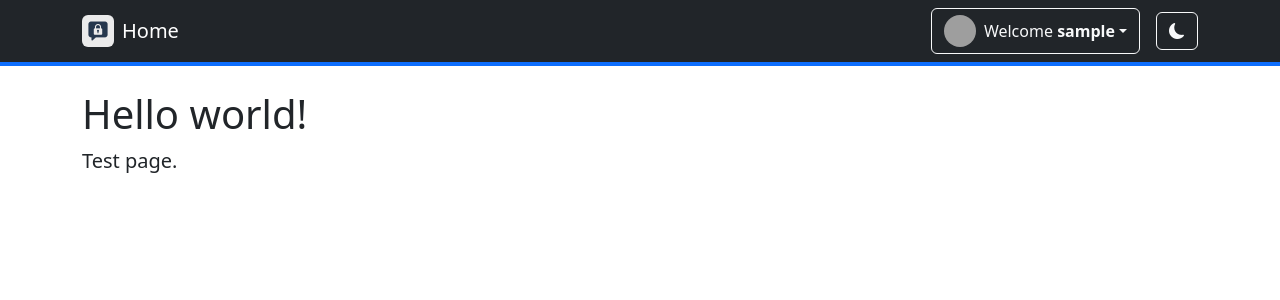
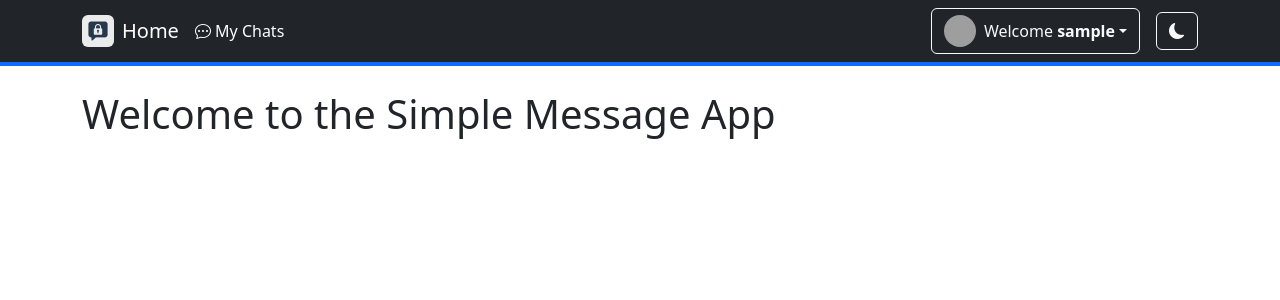
Before and after one commit to JamesRees987/flask-simple-msg, a Flask app: page /home in a window 1280 px wide. Shown: the top 300 px of the page. Run offline with Flask 3, Linux system fonts and the light colour scheme; the visitor is signed in with stand-in values (Sample User, id 1); grey boxes are pictures that could not be loaded.

Commit message:
Chat pages backbone setup

```diff
--- a/app/app.py
+++ b/app/app.py
@@ -1,6 +1,7 @@
 from flask import Flask
 from routes.routes import route
 from routes.auth import auth
+from routes.chats import chat
 from os import getenv
 from flask_login import LoginManager
 from model.models import User
@@ -25,6 +26,7 @@ app = Flask(__name__)
 # Register blueprints
 app.register_blueprint(route)
 app.register_blueprint(auth)
+app.register_blueprint(chat)
 
 # Expose credentials on app config for other modules if needed
 app.config["DB_CREDENTIALS"] = dbCreds
@@ -41,7 +43,7 @@ db.init_app(app)
 # Login manager
 login_manager = LoginManager()
 login_manager.init_app(app)
-login_manager.login_view = 'login'  # Redirect to login page if not authenticated
+login_manager.login_view = 'auth.signIn'  # Redirect to login page if not authenticated
 login_manager.login_message = 'Please log in to access this page.'
 
 # SocketIO setup
@@ -57,4 +59,4 @@ if __name__ == "__main__":
         logging.info("Creating database tables if not exist...")
         db.create_all()
         logging.info("Database tables created or already exist.")
-    socketio.run(app)
+    socketio.run(app, debug=True)
--- a/app/templates/base.html
+++ b/app/templates/base.html
@@ -56,6 +56,13 @@
           />
           <span>Home</span>
         </a>
+        {% if current_user.is_authenticated %}
+        <a
+          class="nav-link text-white"
+          href="{{ url_for('chat.myChat', email=current_user.email) }}"
+          ><i class="bi bi-chat-dots"></i> My Chats</a
+        >
+        {% endif %}
         <div class="ms-auto d-flex gap-3 align-items-center">
           {% if current_user.is_authenticated %}
           <!-- Show when user is logged in -->
--- /dev/null
+++ b/app/templates/chats/chat.html
@@ -0,0 +1,4 @@
+{% extends "base.html" %} {% block title %}My Chats - Simple Message App{%
+endblock %} {% block content %}
+<h1>My Chats</h1>
+{% endblock %}
--- a/app/templates/home.html
+++ b/app/templates/home.html
@@ -1,5 +1,4 @@
 {% extends "base.html" %} {% block title %}Home - Simple Message App{% endblock
 %} {% block content %}
-<h1>Hello world!</h1>
-<p class="lead">Test page.</p>
+<h1>Welcome to the Simple Message App</h1>
 {% endblock %}
```
Also changed, not shown: app/routes/chats.py (added, +12 -0 lines).
